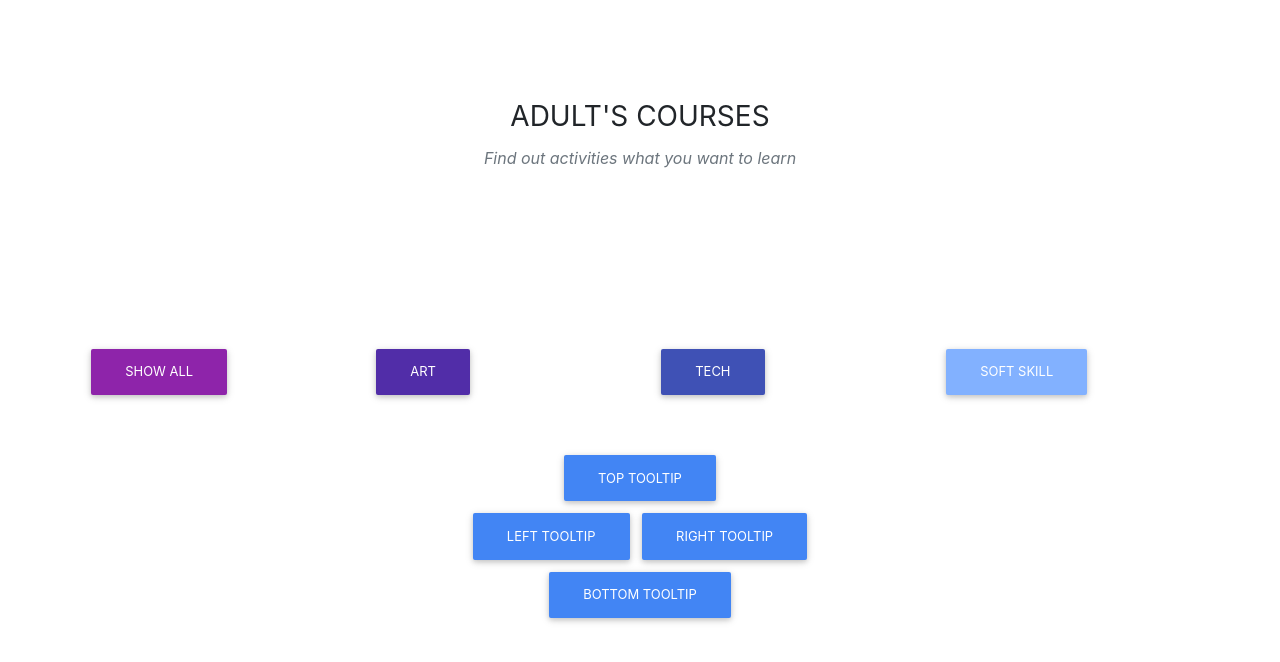
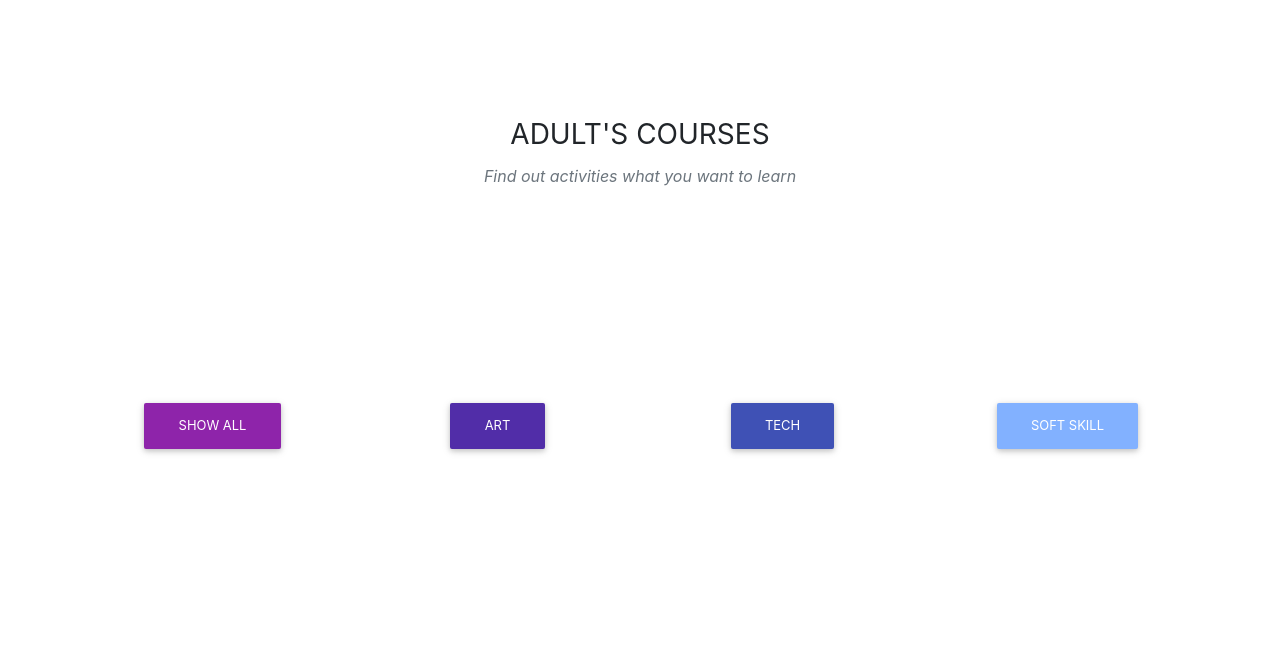
Before and after one commit to coursepedia/coursepedia-frontend, a React (Create React App) app: page /adults in a window 1280 px wide. Shown: the top 662 px of the page. Built offline with nearby package versions, Linux system fonts and the light colour scheme.

Commit message:
ega yg minta

```diff
--- a/src/App.css
+++ b/src/App.css
@@ -64,3 +64,10 @@ html {
 .courses{
   height: 100vh;
 }
+
+.row > div {
+  padding: 1rem;
+  /* background-color: #33b5e5; */
+  border: 2px solid #fff;
+  text-align: center;
+}
--- a/src/components/Courses/AdultsCourses/AdultsCourses.js
+++ b/src/components/Courses/AdultsCourses/AdultsCourses.js
@@ -4,6 +4,7 @@ import axios from "axios";
 import Rating from "@material-ui/lab/Rating";
 import Typography from "@material-ui/core/Typography";
 import Box from "@material-ui/core/Box";
+import { height } from "@material-ui/system";
 
 const style = { display: "inline-block", maxWidth: "50vh" };
 
@@ -26,7 +27,10 @@ export default class AdultsCourses extends React.Component {
 				result.data.map(item => {
 					if (item.ageCategory == "adult") {
 						this.setState({
-							allList: [...this.state.allList, item]
+							allList: [...this.state.allList, item],
+							techList: [],
+							artList: [],
+							softSkillList: []
 						});
 					}
 				});
@@ -43,7 +47,10 @@ export default class AdultsCourses extends React.Component {
 				result.data.map(item => {
 					if (item.fieldCategory == "art" && item.ageCategory == "adult") {
 						this.setState({
-							artList: [...this.state.artList, item]
+							artList: [...this.state.artList, item],
+							allList: [],
+							techList: [],
+							softSkillList: []
 						});
 					}
 				});
@@ -72,9 +79,10 @@ export default class AdultsCourses extends React.Component {
 							</div>
 						</div>
 					</section>
+				</MDBContainer>
+				{/* for button */}
+				<MDBContainer>
 					<MDBRow>
-						{/* for button */}
-
 						<MDBCol size="3">
 							<MDBBtn color="purple" onClick={this.showAll}>
 								Show All
@@ -92,45 +100,18 @@ export default class AdultsCourses extends React.Component {
 							<MDBBtn color="light-blue">Soft Skill</MDBBtn>
 						</MDBCol>
 					</MDBRow>
+					<br />
+					<br />
 				</MDBContainer>
-				{/*  */}
-				<MDBContainer className="text-center p-5">
-					<MDBTooltip placement="top">
-						<MDBBtn color="primary">Top tooltip</MDBBtn>
-						<div>MDBTooltip on top</div>
-					</MDBTooltip>
-
-					<div>
-						<div style={style} className="text-right">
-							<MDBTooltip placement="left">
-								<MDBBtn color="primary">Left tooltip</MDBBtn>
-								<div>MDBTooltip on left</div>
-							</MDBTooltip>
-						</div>
-
-						<div style={style} className="text-left">
-							<MDBTooltip placement="right">
-								<MDBBtn color="primary">Right tooltip</MDBBtn>
-								<div>MDBTooltip on right</div>
-							</MDBTooltip>
-						</div>
-					</div>
-
-					<MDBTooltip placement="bottom">
-						<MDBBtn color="primary">Bottom tooltip</MDBBtn>
-						<div>MDBTooltip on bottom</div>
-					</MDBTooltip>
-				</MDBContainer>
-				{/*  */}
+				{/* show all */}
 				<MDBContainer>
-					{/* show all */}
-					<MDBRow className="course-adult-all">
+					<MDBRow>
 						{this.state.allList &&
 							this.state.allList.map((data, index) => (
-								<MDBCol>
-									<MDBCard style={{ width: "22rem" }}>
+								<MDBCol size="6">
+									<MDBCard>
 										<MDBCardImage className="img-fluid" src="https://mdbootstrap.com/img/Photos/Others/images/43.jpg" waves />
-										<MDBCardBody>
+										<MDBCardBody style={{height:'auto'}}>
 											<MDBCardTitle>{data.name}</MDBCardTitle>
 											<MDBCardText>{data.address}</MDBCardText>
 											<MDBCardText>Rp {data.price.toString().replace(/\B(?=(\d{3})+(?!\d))/g, ".")},00</MDBCardText>
@@ -146,13 +127,13 @@ export default class AdultsCourses extends React.Component {
 							))}
 					</MDBRow>
 					{/* show art */}
-					<MDBRow className="course-adult-art">
+					<MDBRow>
 						{this.state.artList &&
 							this.state.artList.map((data, index) => (
-								<MDBCol>
-									<MDBCard style={{ width: "22rem" }}>
+								<MDBCol size="6">
+									<MDBCard>
 										<MDBCardImage className="img-fluid" src="https://mdbootstrap.com/img/Photos/Others/images/43.jpg" waves />
-										<MDBCardBody>
+										<MDBCardBody style={{height:'auto'}}>
 											<MDBCardTitle>{data.name}</MDBCardTitle>
 											<MDBCardText>{data.address}</MDBCardText>
 											<MDBCardText>Rp {data.price.toString().replace(/\B(?=(\d{3})+(?!\d))/g, ".")},00</MDBCardText>
```
